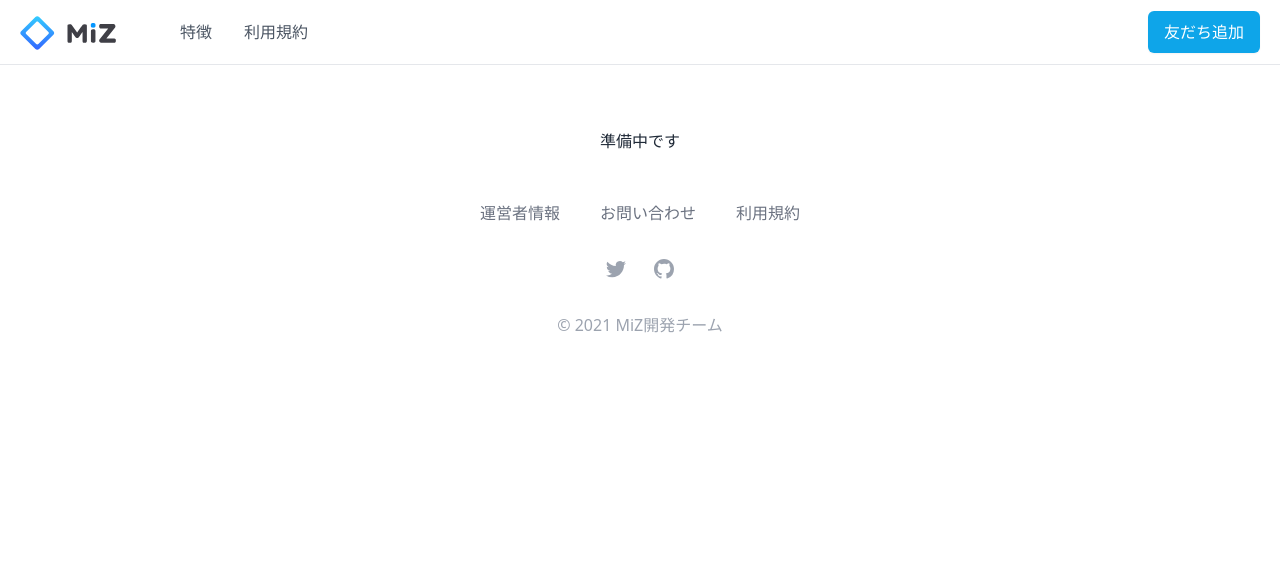
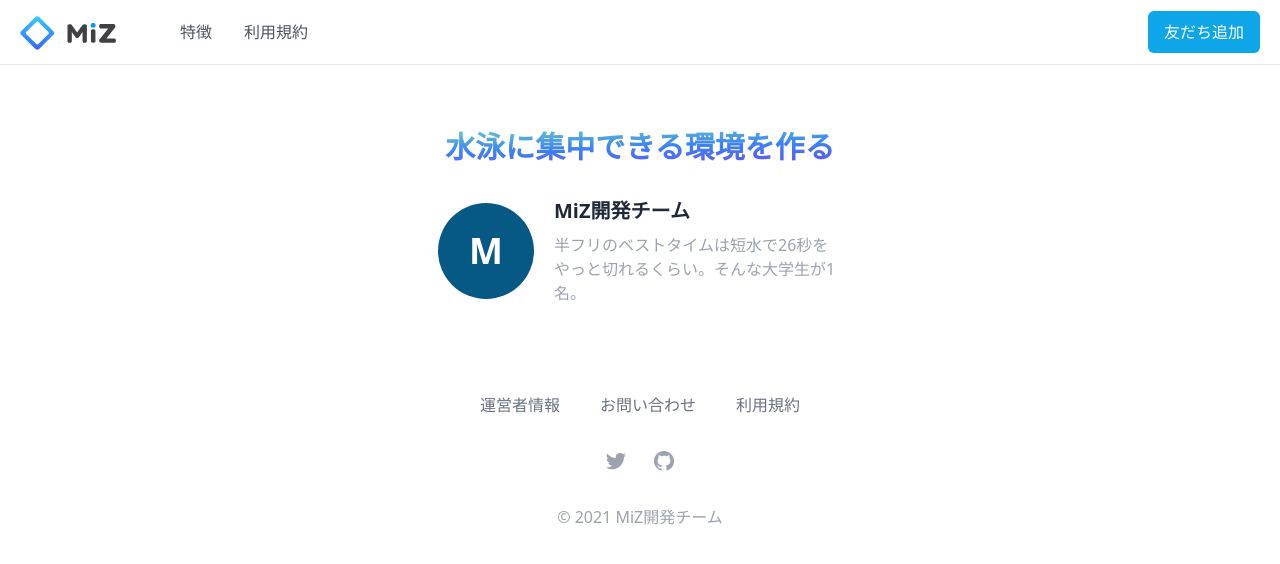
Before and after one commit to kcabo/MiZ-Homepage, a Next.js app: page /about in a window 1280 px wide. Shown: the top 564 px of the page. Built offline with nearby package versions, Linux system fonts and the light colour scheme.

Commit message:
✨ about page

```diff
--- a/pages/about.tsx
+++ b/pages/about.tsx
@@ -1,7 +1,7 @@
-import { Layout } from '@/components/Layout';
 import type { NextPage } from 'next';
 import Head from 'next/head';
-import Link from 'next/link';
+
+import { Layout } from '@/components/Layout';
 
 const Home: NextPage = () => {
   return (
@@ -10,8 +10,26 @@ const Home: NextPage = () => {
         <title>運営者情報 | MiZ</title>
         <meta property='og:title' content='運営者情報 | MiZ' />
       </Head>
-      <div className='text-center'>
-        <p className='text-gray-800'>準備中です</p>
+
+      <div className='container mx-auto mb-10'>
+        <h1 className='px-3 mb-8 text-3xl font-black text-center text-transparent bg-clip-text bg-gradient-to-br from-green-300 via-blue-500 to-violet-600'>
+          水泳に集中できる
+          <br className='block sm:hidden' />
+          環境を作る
+        </h1>
+        <div className='flex flex-col items-center justify-center gap-5 sm:flex-row'>
+          <div className='flex items-center justify-center w-24 h-24 rounded-full bg-sky-800'>
+            <div className='text-4xl font-bold leading-none text-white'>M</div>
+          </div>
+          <div>
+            <div className='mb-2 text-xl font-bold text-gray-800'>
+              MiZ開発チーム
+            </div>
+            <p className='text-gray-400 w-72'>
+              半フリのベストタイムは短水で26秒をやっと切れるくらい。そんな大学生が1名。
+            </p>
+          </div>
+        </div>
       </div>
     </Layout>
   );
```
